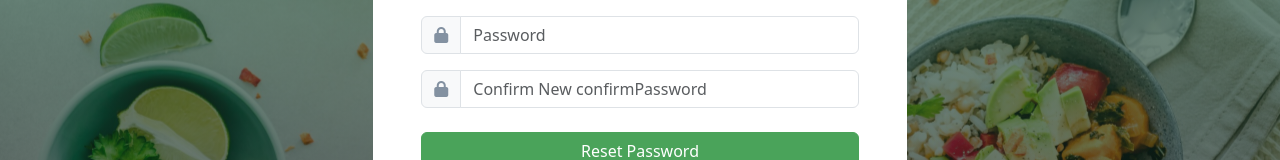
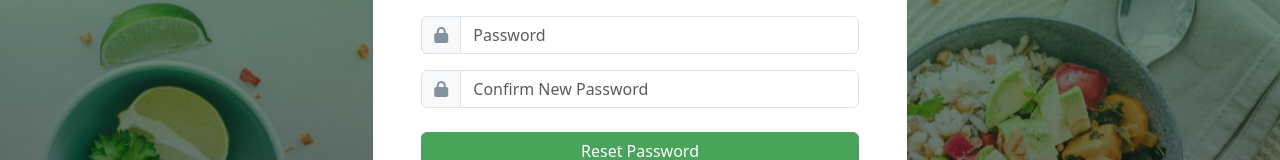
Before and after one commit to Sara-ibrahiim/FoodApp, a React app: page /resetpassword in a window 1280 px wide. Shown: the part 440-600 px from the top of the page. Built offline with nearby package versions, Linux system fonts and the light colour scheme; the HTML template or start-up script is replaced by a standard one.

Commit message:
Thir commit

```diff
--- a/src/assets/modules/Authentication/components/ResetPass/ResetPass.jsx
+++ b/src/assets/modules/Authentication/components/ResetPass/ResetPass.jsx
@@ -26,7 +26,7 @@ export default function ResetPass() {
       )
       toast.success("Password Changed")
       console.log(response)
-      navigate("/login")
+      navigate("/")
     } catch(error){
       toast.error(error.response.data.message);
       console.log(error.response.data.message)
@@ -92,7 +92,7 @@ export default function ResetPass() {
 {errors.confirmPassword && <p className='text-danger'>{errors.confirmPassword.message}</p>}
 <div className="input-group pb-3">
   <span className="input-group-text" id="basic-addon1"><i className='fa-solid fa-lock icon-color'></i></span>
-  <input type="password" className="form-control" placeholder="Confirm New confirmPassword"
+  <input type="password" className="form-control" placeholder="Confirm New Password"
    aria-label="confirmPassword" aria-describedby="basic-addon1"
    {...register('confirmPassword',{
     required:"ConfirmPassword is required",
```
